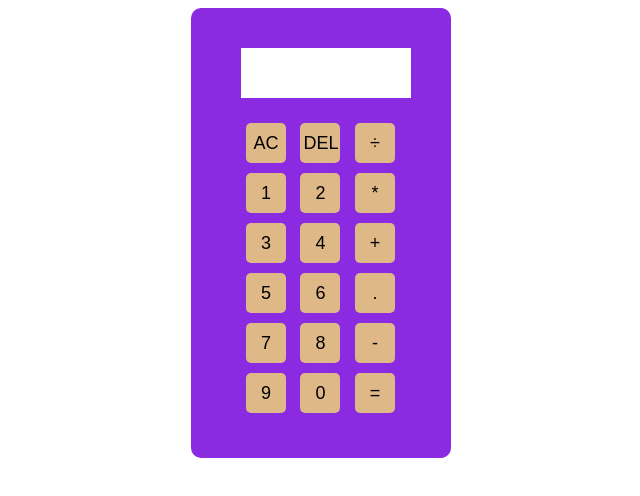
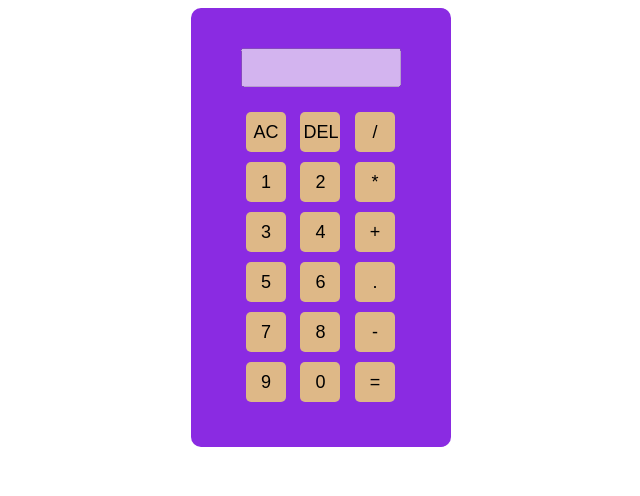
Before and after one commit to Adityaravi8/Calculator, a plain HTML site: page index.html in a window 1280 px wide. Shown: the whole page, without its empty margins (319-959 px from the left). Drawn offline with Linux system fonts and the light colour scheme.

Commit message:
Finished Calculator
Finished the javascript needed to make this calculator function.

```diff
--- a/function.js
+++ b/function.js
@@ -0,0 +1,25 @@
+function addtoDisplay(value) {
+
+    document.getElementById('display').value += value;
+}
+
+function allClear() {
+
+    document.getElementById('display').value = '';
+}
+
+function deleteButton() {
+
+    let output = document.getElementById('display');
+    output.value = output.value.splice(0, -1);
+}
+
+function calculate() {
+    let output = document.getElementById('display');
+
+    try {
+        output.value = eval(output.value);
+    } catch (error) {
+        output.value = 'Error';
+    }
+}
--- a/index.html
+++ b/index.html
@@ -14,32 +14,28 @@
 
     <body>
 
-        <div class="calculator-grid" id="display">
+        <div class="calculator-grid">
 
-            <div class="output">
-                <div data-previous-operand></div>
-                <div data-current-operand></div>
+            <input type="text" id="display" disabled>
 
-            </div>
-
-            <button data-all-clear>AC</button>
-            <button data-delete>DEL</button>
-            <button data-operation>÷</button>
-            <button data-number>1</button>
-            <button data-number>2</button>
-            <button data-operation>*</button>
-            <button data-number>3</button>
-            <button data-number>4</button>
-            <button data-operation>+</button>
-            <button data-number>5</button>
-            <button data-number>6</button>
-            <button data-decimal>.</button>
-            <button data-number>7</button>
-            <button data-number>8</button>
-            <button data-operation>-</button>
-            <button data-number>9</button>
-            <button data-number>0</button>
-            <button data-equals>=</button>
+            <button class="button" onclick="allClear()">AC</button>
+            <button class="button" onclick="deleteButton()">DEL</button>
+            <button class="button" onclick="addtoDisplay('/')">/</button>
+            <button class="button" onclick="addtoDisplay('1')">1</button>
+            <button class="button" onclick="addtoDisplay('2')">2</button>
+            <button class="button" onclick="addtoDisplay('*')">*</button>
+            <button class="button" onclick="addtoDisplay('3')">3</button>
+            <button class="button" onclick="addtoDisplay('4')">4</button>
+            <button class="button" onclick="addtoDisplay('+')">+</button>
+            <button class="button" onclick="addtoDisplay('5')">5</button>
+            <button class="button" onclick="addtoDisplay('6')">6</button>
+            <button class="button" onclick="addtoDisplay('.')">.</button>
+            <button class="button" onclick="addtoDisplay('7')">7</button>
+            <button class="button" onclick="addtoDisplay('8')">8</button>
+            <button class="button" onclick="addtoDisplay('-')">-</button>
+            <button class="button" onclick="addtoDisplay('9')">9</button>
+            <button class="button" onclick="addtoDisplay('0')">0</button>
+            <button class="button" onclick="calculate()">=</button>
 
 
 
--- a/style.css
+++ b/style.css
@@ -13,16 +13,11 @@ body {
 
 
 
-.output {
+#display {
 
-    font-size: 24px;
-    font-weight: normal;
-    text-align: right;
+    width: 80%;
+    padding: 10px;
     margin-bottom: 20px;
-    box-sizing: border-box;
-    background-color: white;
-    width: 100%;
-    block-size: 50px;
 }
 
 button {
```
Also changed, not shown: 1 other file.
